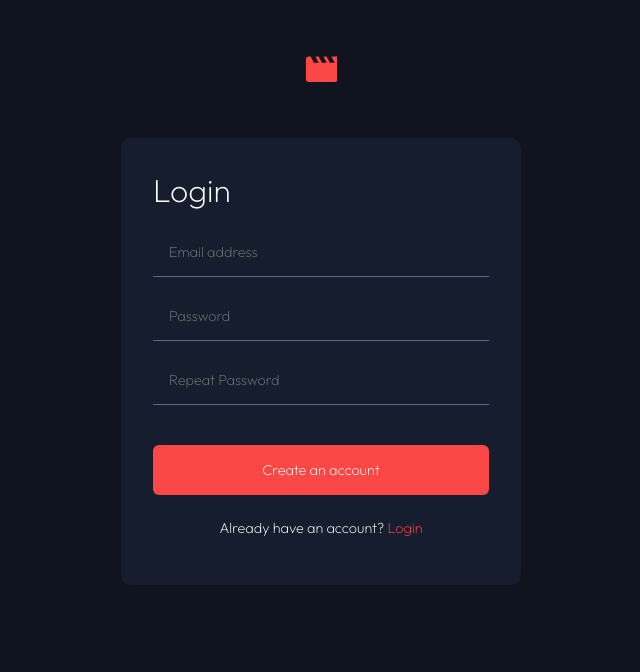
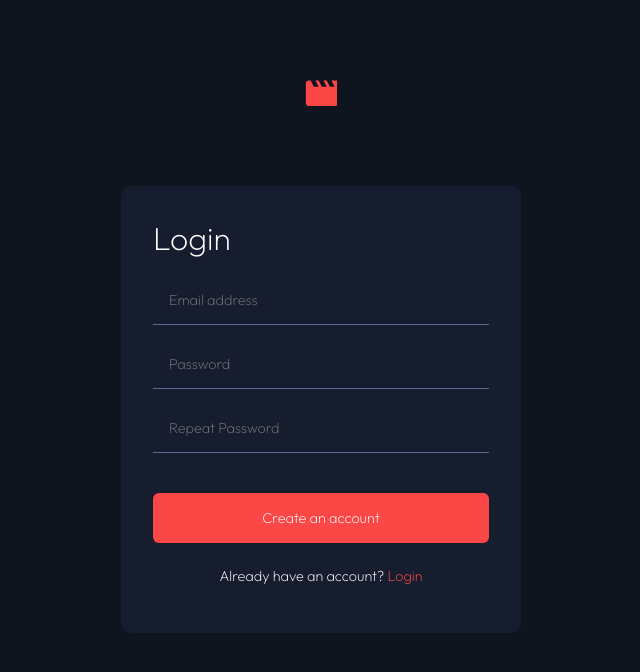
Before and after one commit to ismaelpaul/frontend-mentor-fe-entertainment, a React (Vite) app: page /signup in a window 1280 px wide. Shown: the top 672 px of the page, without its empty margins (319-959 px from the left). Built offline with nearby package versions, Linux system fonts and the light colour scheme.

Commit message:
Add media queries

```diff
--- a/src/pages/Auth/Auth.module.scss
+++ b/src/pages/Auth/Auth.module.scss
@@ -7,3 +7,11 @@
 		margin: 3.5rem;
 	}
 }
+
+@media screen and (min-width: 768px) {
+	.auth {
+		svg {
+			margin: 5rem;
+		}
+	}
+}
```
